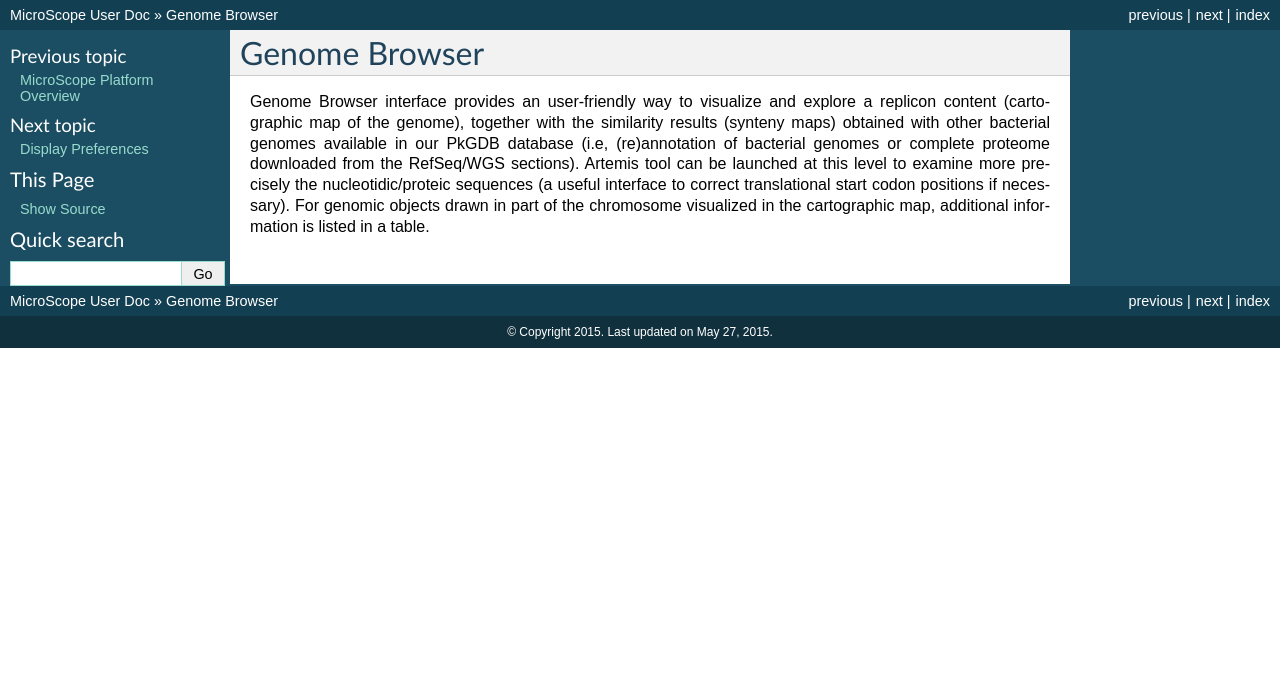
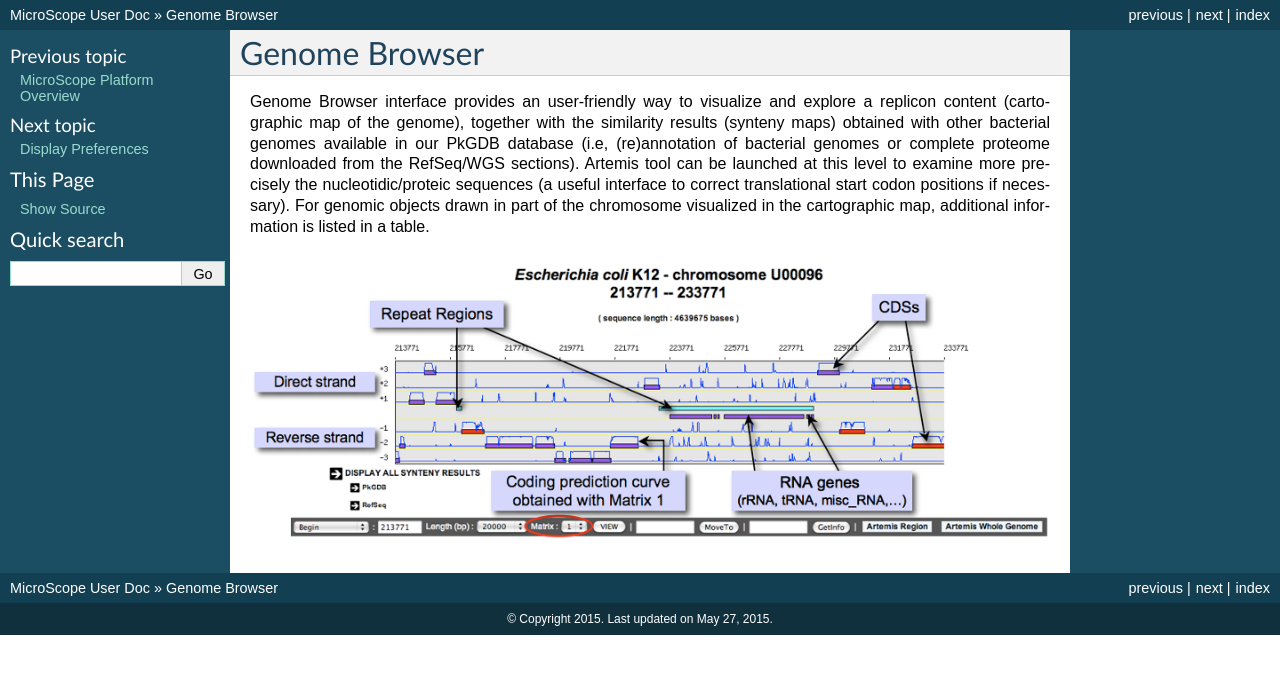
Before and after one commit to labgem/microscope-user-doc, a Sphinx documentation site: the page built from docs/content/mage/viewer.rst, in a window 1280 px wide. Shown: the top 674 px of the page. Built offline with Sphinx 7.4.7, drawn with Linux system fonts in a browser that asks for light colours; formulas are drawn with MathJax 3.

Commit message:
Add image

```diff
--- a/docs/content/mage/viewer.rst
+++ b/docs/content/mage/viewer.rst
@@ -10,3 +10,5 @@ Artemis tool can be launched at this level to examine more precisely the nucleot
 (a useful interface to correct translational start codon positions if necessary).
 For genomic objects drawn in part of the chromosome visualized in the cartographic map, additional information
 is listed in a table.
+
+.. image:: img/GB_overview1.png
```
Also changed, not shown: docs/content/mage/img/GB_overview1.png (added).
